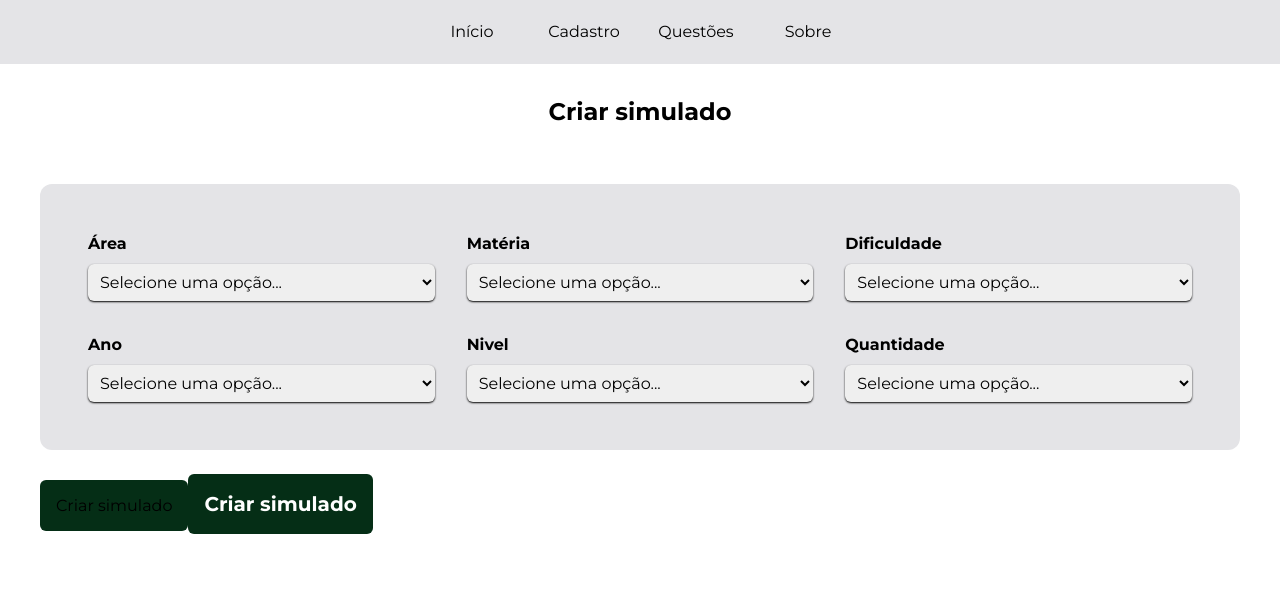
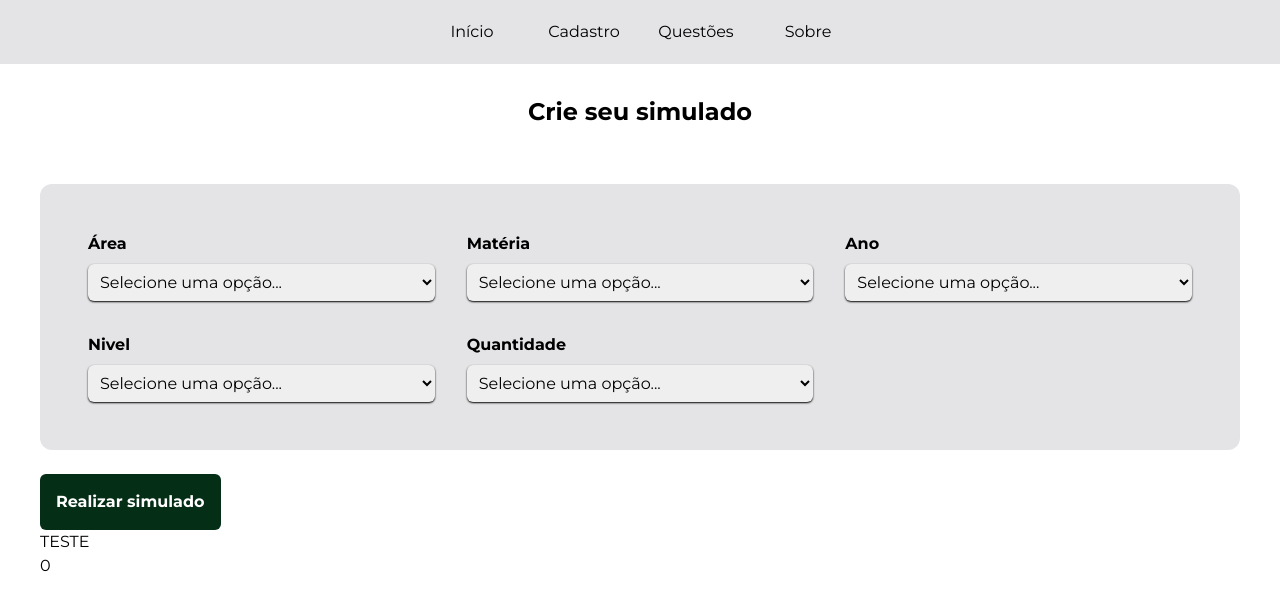
Before and after one commit to oliveirait/qeleva, a Next.js app: page /questoes in a window 1280 px wide. Shown: the top 610 px of the page. Built offline with nearby package versions, Linux system fonts and the light colour scheme.

Commit message:
refactor? add context store

```diff
--- /dev/null
+++ b/src/@types/APIResponse.ts
@@ -0,0 +1,6 @@
+
+export type APIResponse = {
+  status: number
+  retorno: any[]
+  erro: string
+}
--- /dev/null
+++ b/src/@types/questionReturn.ts
@@ -0,0 +1,16 @@
+
+export type QuestionReturnProps = {
+  id: string
+  enun: string
+  a1: string
+  a2: string
+  a3: string
+  a4: string
+  a5: string
+  resp: string
+  area: string
+  materia: string
+  ano: string
+  nivel: string
+  cargo: string
+}
--- a/src/app/cadastro/page.tsx
+++ b/src/app/cadastro/page.tsx
@@ -26,7 +26,6 @@ export interface InputSelectProps extends InputHTMLAttributes<HTMLInputElement>
 
 export const optionsNivel = ["Médio", "Superior"]
 export const optionsMateria = ["Língua Portuguesa", "Matemática"]
-export const optionsDificuldade = ["Fácil", "Médio", "Difícil"]
 export const optionsArea = ["Tecnologia da Informação"]
 export const limitYear = 2000
 export const optionsAno: string[] = []
@@ -81,19 +80,16 @@ export default function Cadastro () {
   const [resp, setResp] = React.useState('')
   const [area, setArea] = React.useState('')
   const [materia, setMateria] = React.useState('')
-  const [difficulty, setDifficulty] = React.useState('')
   const [ano, setAno] = React.useState('')
   const [nivel, setNivel] = React.useState('')
   const [cargo, setCargo] = React.useState('')
   const optionsQuestions = [a1, a2, a3, a4, a5]
 
 
-
-
   const addQuestions = async (e: any) => {
     e.preventDefault()
 
-    let empty = [enun, a1, a2, a3, a4, a5, resp, area, materia, difficulty, ano, nivel, cargo].includes('')
+    let empty = [enun, a1, a2, a3, a4, a5, resp, area, materia, ano, nivel, cargo].includes('')
 
     const data = {
       enun,
@@ -101,7 +97,7 @@ export default function Cadastro () {
       resp,
       area,
       materia,
-      difficulty,
+
       ano,
       nivel,
       cargo
@@ -121,7 +117,6 @@ export default function Cadastro () {
             setResp('')
             setArea('')
             setMateria('')
-            setDifficulty('')
             setAno('')
             setNivel('')
             setCargo('')
@@ -142,16 +137,17 @@ export default function Cadastro () {
 
   React.useEffect(() => {
     getAnos()
-  })
+  }, [])
 
   return (
 
     <div className="flex flex-col items-center justify-center m-4 ">
 
       <h1 className="font-bold text-2xl my-4">Cadastrar uma nova questão</h1>
-      <form className=" h-full w-[350px] md:w-[768px] xl:w-[1200px] xl:md:grid xl:grid-cols-2 xl:m-8  bg-zinc-300 rounded-lg my-4 shadow-md shadow-black">
 
-        <div className="p-2 space-y-2  rounded-md m-2">
+      <form className=" h-full w-[350px] md:w-[768px] xl:w-[1200px] xl:m-8  bg-zinc-300 rounded-lg my-4 shadow-md shadow-black">
+
+        <div className="p-2 space-y-2 rounded-md mt-4 m-2" >
           <main className="font-bold">Enunciado da questão</main>
           <textarea
             placeholder="Insira o enunciado da questão"
@@ -161,6 +157,8 @@ export default function Cadastro () {
             className="w-full p-2 rounded-md  shadow-black shadow-sm"
           />
         </div>
+
+      <div className="xl:md:grid xl:grid-cols-2">
 
         <Inputs
           title="Alternativa A" place="Insira a alternativa A"
@@ -187,17 +185,13 @@ export default function Cadastro () {
           value={a5} setValue={setA5}
         />
 
-        <InputSelect title="Escolha a alternativa correta" value={resp} setValue={setResp} arrValues={optionsQuestions}/>
+        <InputSelect title="Selecione a alternativa correta" value={resp} setValue={setResp} arrValues={optionsQuestions}/>
 
         <InputSelect title="Área" value={area} setValue={setArea} arrValues={optionsArea}/>
 
         <InputSelect title="Matéria" value={materia} setValue={setMateria} arrValues={optionsMateria}/>
 
-        <InputSelect title="Dificuldade" value={difficulty} setValue={setDifficulty} arrValues={optionsDificuldade}/>
-
-
         <InputSelect title="Ano" value={ano} setValue={setAno} arrValues={optionsAno}/>
-
 
         <InputSelect title="Nivel" value={nivel} setValue={setNivel} arrValues={optionsNivel}/>
 
@@ -206,6 +200,7 @@ export default function Cadastro () {
           value={cargo} setValue={setCargo}
         />
 
+      </div>
 
 
       </form>
--- a/src/app/layout.tsx
+++ b/src/app/layout.tsx
@@ -2,6 +2,7 @@ import type { Metadata } from 'next'
 import { Montserrat } from 'next/font/google'
 import './globals.css'
 import { Header } from '@/components/header'
+import { AppProvider } from '@/context/AppContext'
 
 const montserrat = Montserrat({ subsets: ['latin'] })
 
@@ -18,8 +19,10 @@ export default function RootLayout({
   return (
     <html lang="pt-br">
       <body className={montserrat.className}>
-        <Header />
-        {children}
+        <AppProvider>
+          <Header />
+          {children}
+        </AppProvider>
       </body>
     </html>
   )
--- a/src/app/questoes/page.tsx
+++ b/src/app/questoes/page.tsx
@@ -1,13 +1,13 @@
 'use client';
 
-import React from "react";
-import {
-  Inputs, InputSelect, InputsProps, InputSelectProps,
-  getAnos,
-  optionsAno, optionsArea, optionsDificuldade, optionsMateria, optionsNivel
-} from '../cadastro/page'
+
+import React, { useContext } from "react";
+import { InputSelect, getAnos, optionsAno, optionsArea, optionsMateria, optionsNivel } from '../cadastro/page'
 import axios from "axios";
-import Link from "next/link";
+import { useRouter } from 'next/navigation';
+import { AppContext } from "@/context/AppContext";
+
+
 
 export const optionsQuantidade: string[] = []
 
@@ -20,42 +20,41 @@ export const getQuantidade = () => {
 }
 
 
-
 export default function Questoes () {
+  const { data, setData } = useContext(AppContext)
+  const router = useRouter()
   const [quantidade, setQuantidade] = React.useState('')
   const [area, setArea] = React.useState('')
   const [materia, setMateria] = React.useState('')
-  const [difficulty, setDifficulty] = React.useState('')
   const [ano, setAno] = React.useState('')
   const [nivel, setNivel] = React.useState('')
-  const [passData, setPassData] = React.useState([])
+
 
   const questionQuery = async (e: any) => {
     e.preventDefault()
 
-    const emptyInData = [quantidade, area, materia, difficulty, ano, nivel].includes('')
+    const emptyInData = [quantidade, area, materia, ano, nivel].includes('')
 
     if (emptyInData) {
       return alert('Preencha todos os campos!')
     }
 
-    const data = {
-      quantidade, area, materia, difficulty, ano, nivel
+    const dados = {
+      quantidade, area, materia, ano, nivel
     }
 
-    await axios.post("http://localhost:3333/simulator", data)
+    await axios.post("http://localhost:3333/simulator", dados)
       .then((response) => {
-        alert(JSON.stringify(response.data.retorno))
-        setPassData(response.data.retorno)
+        if (response.data.retorno.length > 0) {
+          setData(response.data)
+          return router.push('/simulado')
 
+        }
+        return alert('Nao encontramos nenhuma questao com os dados informados')
       })
       .catch((err) => {
-        alert(JSON.stringify(err))
+        return alert(JSON.stringify(err))
       })
-
-
-
-
   }
 
   React.useLayoutEffect(() => {
@@ -65,45 +64,26 @@ export default function Questoes () {
 
   return(
     <div className="items-center justify-center flex flex-col gap-4">
-      <h1 className="p-8 font-bold text-2xl">Criar simulado</h1>
+      <h1 className="p-8 font-bold text-2xl">Crie seu simulado</h1>
 
       <div className="w-[350px] md:w-[768px] xl:w-[1200px] m-2 grid md:grid-cols-3 bg-zinc-200 self-center rounded-xl p-8">
         <InputSelect title="Área" value={area} setValue={setArea} arrValues={optionsArea}/>
-
         <InputSelect title="Matéria" value={materia} setValue={setMateria} arrValues={optionsMateria}/>
-
-        <InputSelect title="Dificuldade" value={difficulty} setValue={setDifficulty} arrValues={optionsDificuldade}/>
-
         <InputSelect title="Ano" value={ano} setValue={setAno} arrValues={optionsAno}/>
-
         <InputSelect title="Nivel" value={nivel} setValue={setNivel} arrValues={optionsNivel}/>
-
         <InputSelect title='Quantidade' value={quantidade} setValue={setQuantidade} arrValues={optionsQuantidade} />
-
       </div>
 
-        <div className="w-[350px] md:w-[768px] xl:w-[1200px] self-center">
-          <Link href={{
-            pathname: '/simulado',
-            query: {
-              dado: passData
-            }
-          }}
-            className="bg-green-950 rounded-md p-4">
-            Criar simulado
-          </Link>
-          <button
-            onClick={questionQuery}
-            className="bg-green-950 rounded-md p-4">
-            <p className="text-white font-bold text-xl" >Criar simulado</p>
-          </button>
+      <div className="w-[350px] md:w-[768px] xl:w-[1200px] self-center">
+        <button
+          onClick={questionQuery}
+          className="bg-green-950 rounded-md p-4 hover:bg-green-600 duration-200">
+          <p className="text-white font-bold " >Realizar simulado</p>
+        </button>
 
-          {
-            passData.map((value: any, key) =>
-              <p key={key}>{value.id}</p>
-            )
-          }
-        </div>
+        <p>TESTE</p>
+        <p>{JSON.stringify(data.retorno.length)}</p>
+      </div>
     </div>
   )
 }
--- a/src/app/simulado/page.tsx
+++ b/src/app/simulado/page.tsx
@@ -1,30 +1,34 @@
-import React from "react";
+'use client'
+
+import { QuestionReturnProps } from "@/@types/questionReturn";
+import { AppContext } from "@/context/AppContext";
+import React, { useContext } from "react";
 
 
-export default function Simulado ({ searchParams }: any) {
+
+export default function Simulado () {
+  const { data, setData } = useContext(AppContext)
+
   return (
     <div className="flex flex-col items-center justify-center bg-zinc-100">
       <div className="h-full w-[350px] md:w-[768px] xl:w-[1200px] rounded-xl bg-blue-700">
+
         {
-          searchParams.dado.map((value: any, key: any) =>
+          data.retorno?.map((value: QuestionReturnProps, key) =>
           <div key={key} className="space-8 m-4 rounded-md shadow-md shadow-black flex flex-col items-start justify-center w-auto bg-white p-4 ">
             <h1 className="font-bold text-xl m-4">{value.enun}</h1>
             <div className="flex flex-col gap-2 items-center justify-center p-2">
                 <div className="flex flex-row w-auto gap-4 space-x-2 items-center justify-center p-4 border border-zinc-700 rounded-md">
-                  <div >
-                    <input
-                      type="radio"
-                      id="alternativa"
-                      className="w-6 h-6"
-                      value={value.a1}
-                    />
-                  </div>
-                  <div>
-                    <label htmlFor="alternativa" >
-                      {value.a1}
-                    </label>
-                  </div>
-
+                    <input type="radio" id="alternativa 1"  value={value.a1} className="w-6 h-6"/>
+                    <label htmlFor="alternativa 1">{value.a1}</label>
+                </div>
+                <div className="flex flex-row w-auto gap-4 space-x-2 items-center justify-center p-4 border border-zinc-700 rounded-md">
+                  <input type="radio" id="alternativa 2"  value={value.a2} className="w-6 h-6"/>
+                  <label htmlFor="alternativa 2" >{value.a2}</label>
+                </div>
+                <div className="flex flex-row w-auto gap-4 space-x-2 items-center justify-center p-4 border border-zinc-700 rounded-md">
+                  <input type="radio" id="alternativa 3" value={value.a3} className="w-6 h-6"/>
+                  <label htmlFor="alternativa 3" >{value.a3}</label>
                 </div>
             </div>
           </div>
@@ -32,6 +36,8 @@ export default function Simulado ({ searchParams }: any) {
         }
 
 
+
+
       </div>
     </div>
   )
--- a/src/components/header/index.tsx
+++ b/src/components/header/index.tsx
@@ -1,3 +1,4 @@
+import Link from "next/link"
 
 const menu = [
     {name: "Início", path: "/"},
@@ -12,11 +13,11 @@ export const Header = () => {
             <div className="h-full flex flex-row items-center justify-center w-[350px] md:w-[768px] xl:w-[1200px] ">
                 {
                     menu.map((m, k) =>
-                      <a href={m.path} key={k}>
+                      <Link href={m.path} key={k}>
                         <div className=" w-28 flex flex-row gap-4 rounded-md h-14 items-center justify-center hover:scale-105 ease-in duration-100 p-2 hover:bg-black hover:text-white">
                           <p>{m.name}</p>
                         </div>
-                      </a>
+                      </Link>
 
                     )
                 }
--- /dev/null
+++ b/src/context/AppContext.tsx
@@ -0,0 +1,39 @@
+'use client'
+
+import React, { ReactNode, createContext, useState } from "react";
+
+type AppContextProps = {
+  status: number
+  retorno: any[]
+  erro: string
+}
+
+type StateProps = {
+  data: AppContextProps
+  setData: React.Dispatch<React.SetStateAction<AppContextProps>>
+}
+
+interface AppProviderProps {
+  children: ReactNode
+}
+
+const AppContext = createContext({} as StateProps)
+
+
+const AppProvider = ({children}: AppProviderProps ) => {
+  const [APPDATA, APPSETDATA] = useState<AppContextProps>({
+    "status": 10,
+    "retorno": [],
+    "erro": ""
+  })
+
+
+  return (
+    <AppContext.Provider value={{data: APPDATA, setData: APPSETDATA}} >
+      {children}
+    </AppContext.Provider>
+  )
+}
+
+
+export { AppProvider, AppContext }
```
Lines whose indentation alone changed are shown as unchanged.
